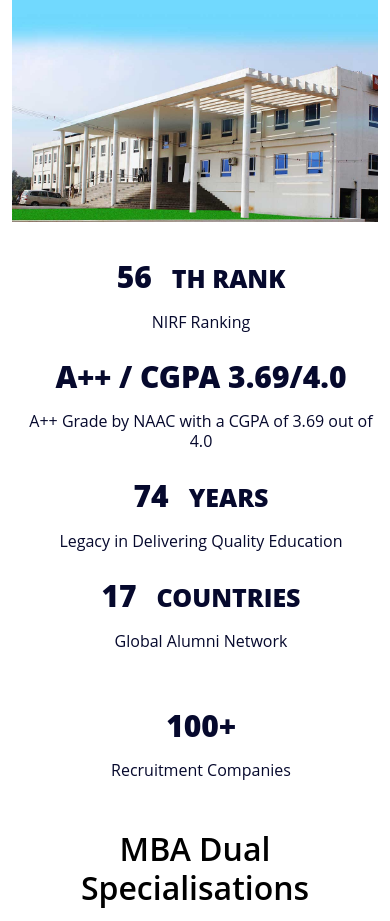
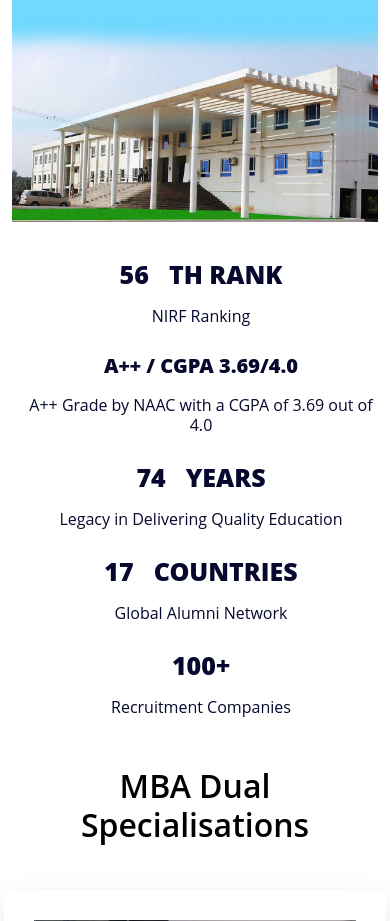
Before and after one commit to bharath20011812/agnimba, a PHP site: page / in a window 390 px wide. Shown: the part 3485-4406 px from the top of the page. Run offline with PHP 8.4, Linux system fonts and the light colour scheme; some libraries are stand-ins or nearby versions.

Commit message:
Update style.css

```diff
--- a/css/style.css
+++ b/css/style.css
@@ -261,11 +261,9 @@
     overflow: hidden;
 }
 
-.count-outer:last-child h2{
-    margin-top: 30px;
-}
-.count-outer:nth-child(2) h2{
-   font-size: 25px !important;
+.count-outer:nth-child(2) h2 {
+   font-size: 20px !important;
+   margin-bottom: 30px;
 }
 .goal-section .images-column {
     position: relative;
@@ -305,7 +303,7 @@
 .count-outer h2#test {
     font-weight: 800;
     color: #06092d;
-    font-size: 30px;
+    font-size: 25px;
     line-height: 1em;
     text-transform: uppercase;
 }
@@ -332,7 +330,9 @@
     font-size: 25px;
     margin-left: 20px;
 }
-
+.count-outer:last-child{
+    text-align: center;
+}
 /* mba specification */
 .course-img {
     text-align: center;
@@ -583,8 +583,15 @@
 
 section.thank-pag.py-5 {
     margin-bottom: 50px;
+    margin-top: 7rem;
+}
+.thank-foot{
+    border-top:1px solid #000;
 }
 
+.thank-foot.footer-sec .copy-ryt{
+    margin-bottom: 0;
+}
 /* responsive */
 @media screen and (max-width: 2500px) {}
 
@@ -604,6 +611,10 @@
         color: #06092d;
         font-size: 20px;
     }
+    .count-outer h2#test {
+        font-size: 30px;
+    }
+
 }
 
 @media screen and (max-width: 1200px) {
@@ -612,6 +623,9 @@
         display: flex;
         justify-content: center;
         padding: 50px 0;
+    }
+    .count-outer h2#test {
+        font-size: 25px;
     }
 
     .mainsec1 {
@@ -675,9 +689,6 @@
         overflow: hidden;
         height: auto;
     }
-    .count-outer:nth-child(2) h2{
-        font-size: 30px !important;
-     }
     .row.clearfix.ml-5 {
         margin-left: 0 !important;
     }
@@ -742,6 +753,9 @@
         width: 47%;
         border: 0;
     }
+    .count-outer:nth-child(2) h2 {
+        margin-bottom: 0px;
+     }
 }
 
 @media screen and (max-width: 768px) {
```
